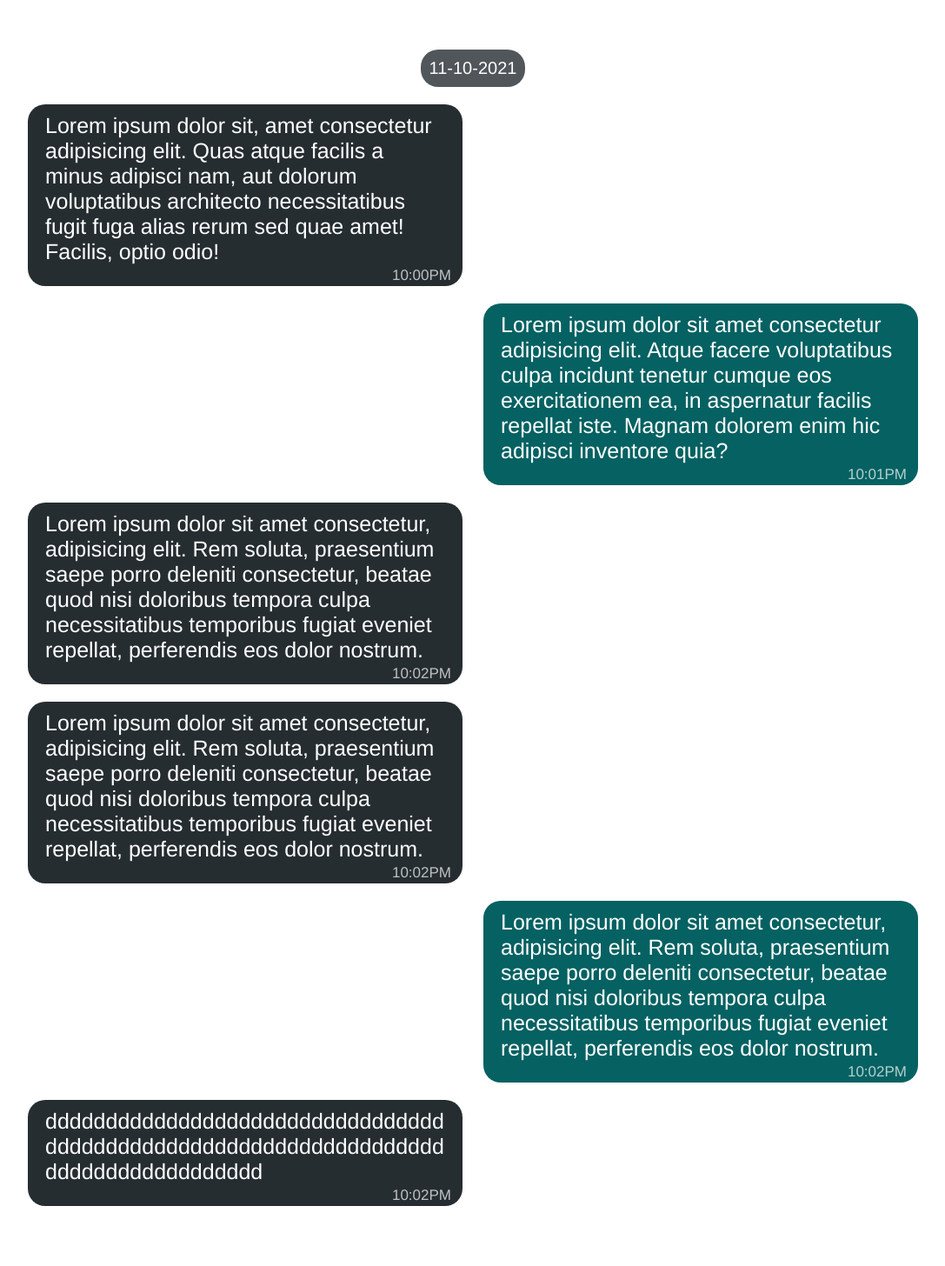
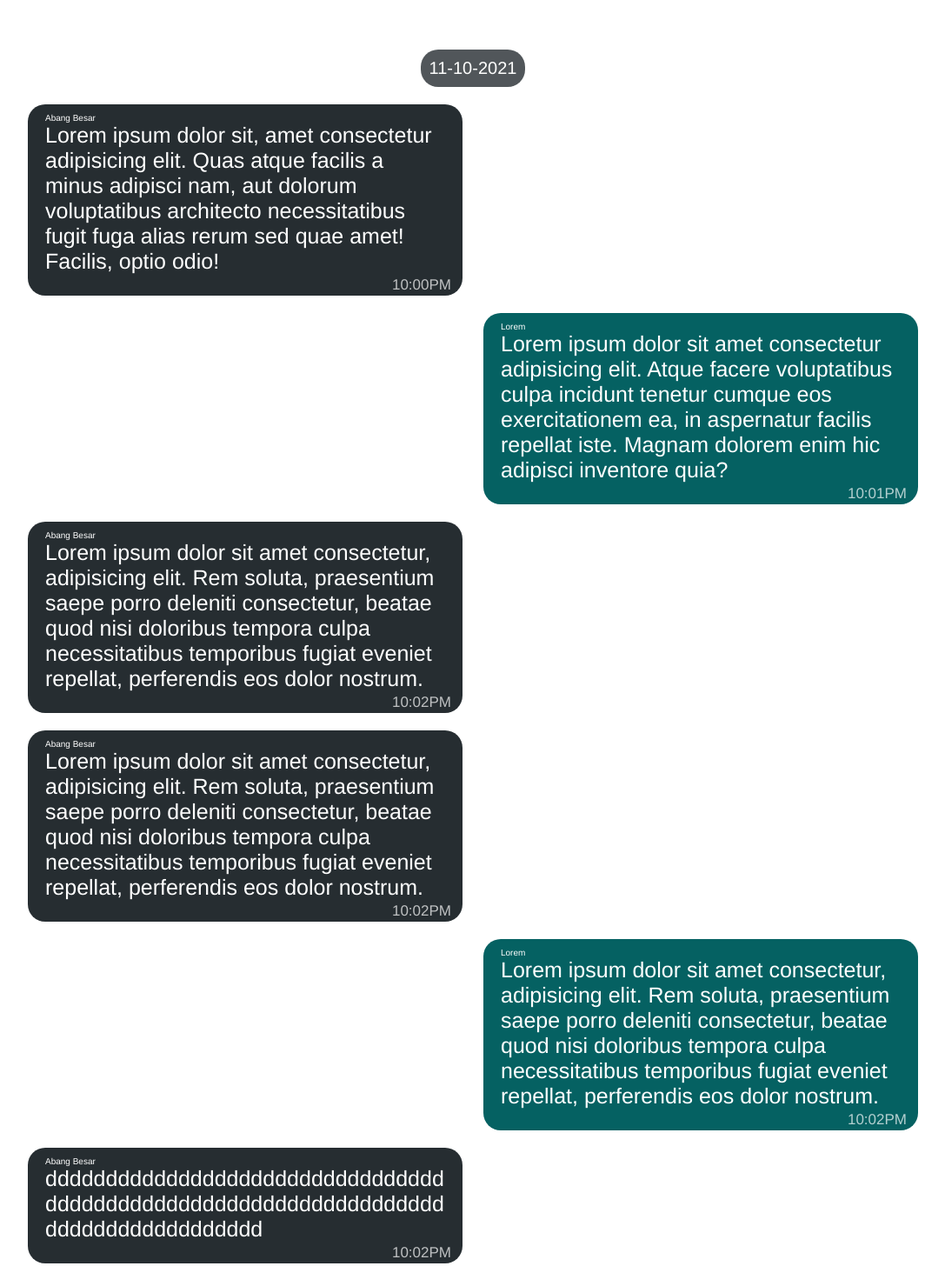
Before and after one commit to goldensquirrel11/whatsapp-chat-reader, a plain HTML site: page index.html in a window 1280 px wide. Shown: the part 220-1676 px from the top of the page at 87% size, without its empty margins (96-1183 px from the left). Drawn offline with Linux system fonts and the light colour scheme.

Commit message:
Added author to chat bubbles

```diff
--- a/index.html
+++ b/index.html
@@ -24,37 +24,42 @@
         <div class="chat-container">
             <div class="date">11-10-2021</div>
             <div class="msg received-msg">
-
+                <div class="author">Abang Besar</div>
                 <div class="text-content">Lorem ipsum dolor sit, amet consectetur adipisicing elit. Quas atque facilis a
                     minus adipisci nam, aut dolorum voluptatibus architecto necessitatibus fugit fuga alias rerum sed
                     quae amet! Facilis, optio odio!</div>
                 <div class="msg-time">10:00PM</div>
             </div>
             <div class="msg sent-msg">
+                <div class="author">Lorem</div>
                 <div class="text-content">Lorem ipsum dolor sit amet consectetur adipisicing elit. Atque facere
                     voluptatibus culpa incidunt tenetur cumque eos exercitationem ea, in aspernatur facilis repellat
                     iste. Magnam dolorem enim hic adipisci inventore quia?</div>
                 <div class="msg-time">10:01PM</div>
             </div>
             <div class="msg received-msg">
+                <div class="author">Abang Besar</div>
                 <div class="text-content">Lorem ipsum dolor sit amet consectetur, adipisicing elit. Rem soluta,
                     praesentium saepe porro deleniti consectetur, beatae quod nisi doloribus tempora culpa
                     necessitatibus temporibus fugiat eveniet repellat, perferendis eos dolor nostrum.</div>
                 <div class="msg-time">10:02PM</div>
             </div>
             <div class="msg received-msg">
+                <div class="author">Abang Besar</div>
                 <div class="text-content">Lorem ipsum dolor sit amet consectetur, adipisicing elit. Rem soluta,
                     praesentium saepe porro deleniti consectetur, beatae quod nisi doloribus tempora culpa
                     necessitatibus temporibus fugiat eveniet repellat, perferendis eos dolor nostrum.</div>
                 <div class="msg-time">10:02PM</div>
             </div>
             <div class="msg sent-msg">
+                <div class="author">Lorem</div>
                 <div class="text-content">Lorem ipsum dolor sit amet consectetur, adipisicing elit. Rem soluta,
                     praesentium saepe porro deleniti consectetur, beatae quod nisi doloribus tempora culpa
                     necessitatibus temporibus fugiat eveniet repellat, perferendis eos dolor nostrum.</div>
                 <div class="msg-time">10:02PM</div>
             </div>
             <div class="msg received-msg">
+                <div class="author">Abang Besar</div>
                 <div class="text-content">
                     dddddddddddddddddddddddddddddddddddddddddddddddddddddddddddddddddddddddddddddddddddd</div>
                 <div class="msg-time">10:02PM</div>
```
